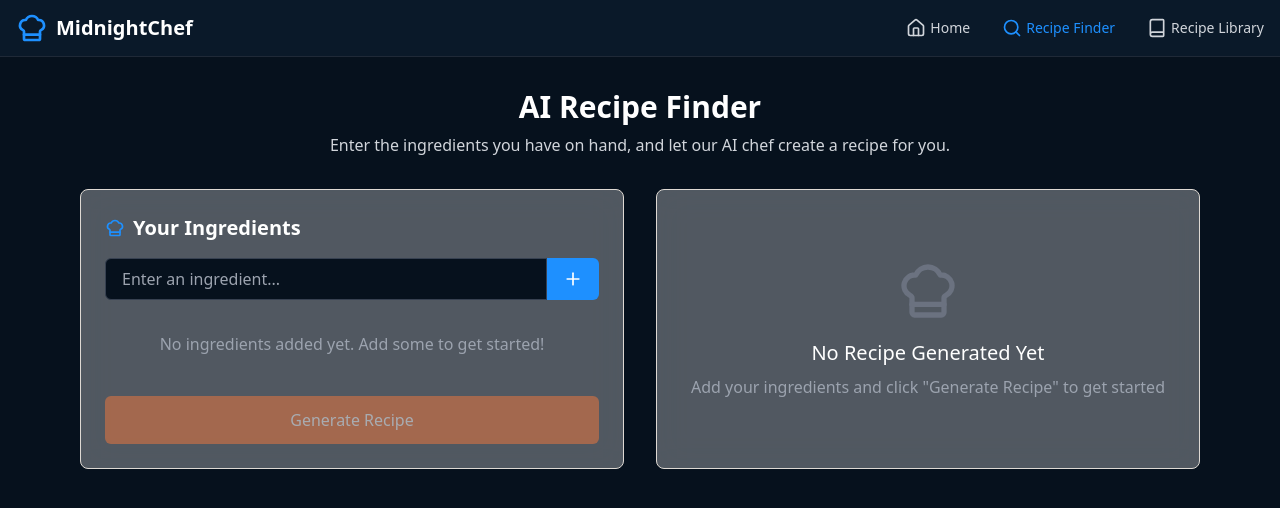
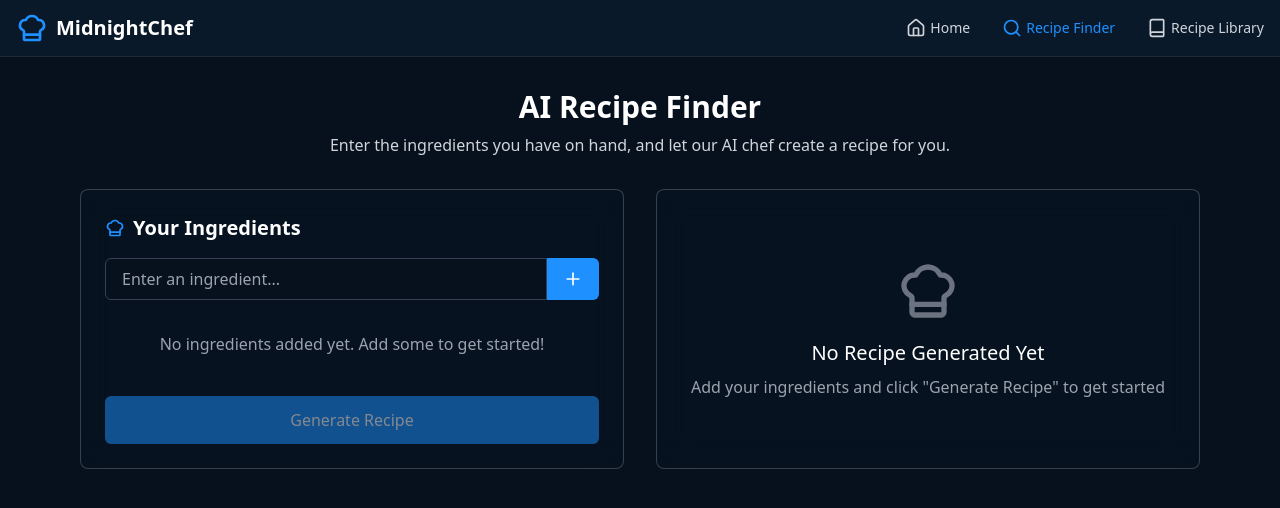
Before and after one commit to Aditi-Sachdeva/RecipeFinder_G19, a React (Vite) app: page /recipe-finder in a window 1280 px wide. Shown: the top 508 px of the page. Built offline with nearby package versions, Linux system fonts and the light colour scheme.

Commit message:
Changes in index.css

```diff
--- a/src/index.css
+++ b/src/index.css
@@ -4,33 +4,33 @@
 
 @layer base {
   :root {
-    --background: 30 20% 94%;
-    --foreground: 210 10% 15%;
+    --background: 210 30% 8%;
+    --foreground: 210 20% 98%;
 
-    --card: 0 0% 100%;
-    --card-foreground: 210 10% 20%;
+    --card: 215 28% 10%;
+    --card-foreground: 210 20% 98%;
 
-    --popover: 0 0% 100%;
-    --popover-foreground: 210 10% 15%;
+    --popover: 215 28% 10%;
+    --popover-foreground: 210 20% 98%;
 
-    --primary: 20 90% 60%;
-    --primary-foreground: 0 0% 100%;
+    --primary: 210 100% 56%;
+    --primary-foreground: 210 20% 98%;
 
-    --secondary: 40 20% 80%;
-    --secondary-foreground: 210 10% 25%;
+    --secondary: 215 28% 17%;
+    --secondary-foreground: 210 20% 98%;
 
-    --muted: 30 15% 85%;
-    --muted-foreground: 210 5% 45%;
+    --muted: 215 28% 17%;
+    --muted-foreground: 210 20% 60%;
 
-    --accent: 150 30% 60%;
-    --accent-foreground: 210 10% 10%;
+    --accent: 210 100% 40%;
+    --accent-foreground: 210 20% 98%;
 
-    --destructive: 0 70% 55%;
-    --destructive-foreground: 0 0% 100%;
+    --destructive: 0 84% 60%;
+    --destructive-foreground: 210 20% 98%;
 
-    --border: 30 15% 85%;
-    --input: 30 15% 85%;
-    --ring: 20 90% 60%;
+    --border: 215 28% 17%;
+    --input: 215 28% 17%;
+    --ring: 210 100% 56%;
 
     --radius: 0.5rem;
   }
@@ -41,29 +41,29 @@
     @apply border-border;
   }
   body {
-    @apply bg-background text-foreground;
+    @apply bg-recipe-darker text-foreground;
     font-feature-settings: "rlig" 1, "calt" 1;
   }
 }
 
 @layer components {
   .glass-panel {
-    @apply bg-opacity-30 bg-white backdrop-filter backdrop-blur-lg border border-opacity-30 border-muted;
+    @apply bg-opacity-20 bg-recipe-dark backdrop-filter backdrop-blur-lg border border-opacity-20 border-white;
   }
 
   .shimmer {
-    @apply relative overflow-hidden bg-muted bg-opacity-50;
+    @apply relative overflow-hidden bg-gray-800 bg-opacity-20;
   }
 
   .shimmer::before {
-    @apply absolute top-0 -left-[100%] w-[200%] h-full;
-    background: linear-gradient(to right, transparent 0%, rgba(255, 255, 255, 0.4) 50%, transparent 100%);
+    @apply absolute -left-[100%] w-[200%] h-full;
+    background: linear-gradient(to right, transparent 0%, rgba(255, 255, 255, 0.05) 50%, transparent 100%);
     animation: shimmer 2s infinite linear;
     content: '';
   }
 
   .recipe-card {
-    @apply bg-card rounded-lg p-6 transition-all duration-300 hover:shadow-md hover:shadow-primary/10;
+    @apply bg-recipe-dark rounded-lg p-6 transition-all duration-300 hover:shadow-lg hover:shadow-recipe-primary/10;
   }
 
   .recipe-card img {
@@ -71,10 +71,10 @@
   }
 
   .btn-primary {
-    @apply bg-primary text-primary-foreground px-6 py-3 rounded-md hover:bg-primary/90 transition-all duration-200 font-medium;
+    @apply bg-recipe-primary text-white px-6 py-3 rounded-md hover:bg-recipe-primary/90 transition-all duration-200 font-medium;
   }
 
   .btn-secondary {
-    @apply bg-transparent border border-primary text-primary px-6 py-3 rounded-md hover:bg-primary/10 transition-all duration-200 font-medium;
+    @apply bg-transparent border border-recipe-primary text-recipe-primary px-6 py-3 rounded-md hover:bg-recipe-primary/10 transition-all duration-200 font-medium;
   }
 }
```
